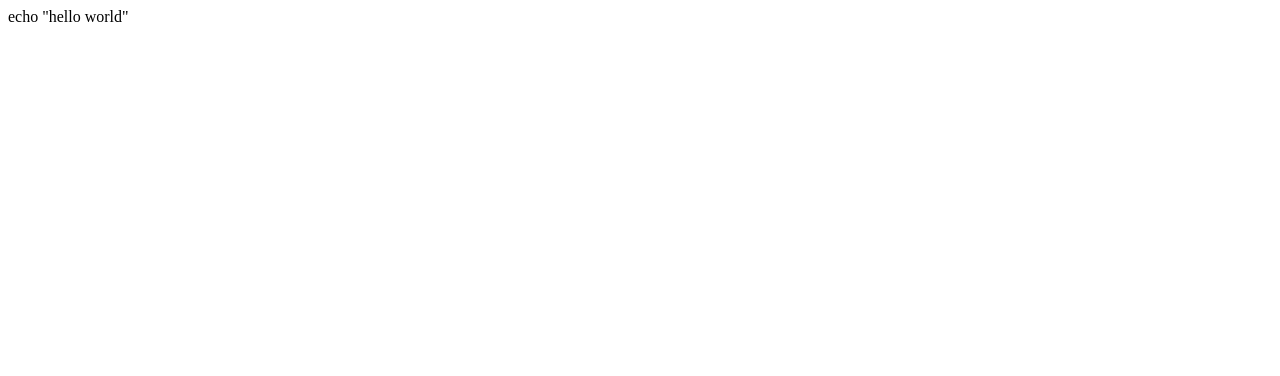
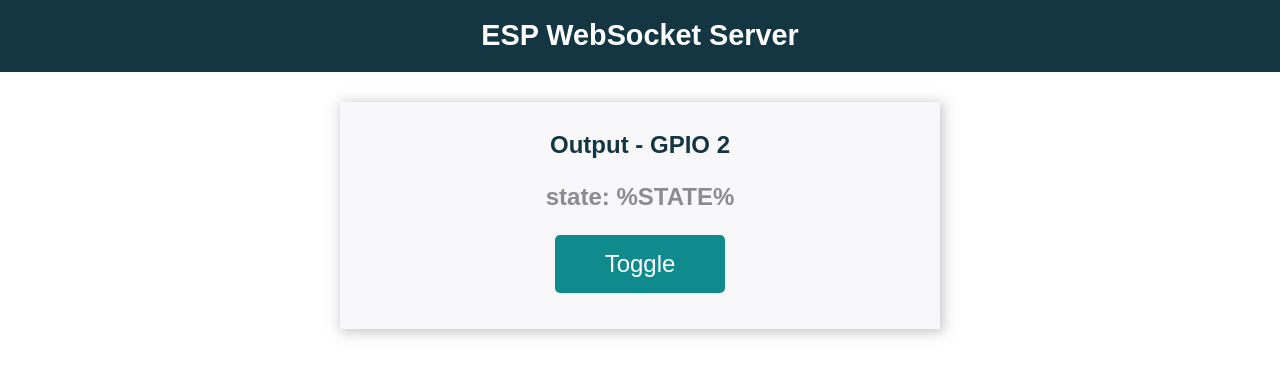
Before and after one commit to Envy-Gt/CS-workshop2, a plain HTML site: page index.html in a window 1280 px wide. Drawn offline with Linux system fonts and the light colour scheme.

Commit message:
Update index.html

```diff
--- a/index.html
+++ b/index.html
@@ -1,12 +1,124 @@
-<!DOCTYPE html>
-<html lang="en">
+<!DOCTYPE HTML>
+<html>
 <head>
-    <meta charset="UTF-8">
-    <meta name="viewport" content="width=device-width, initial-scale=1.0">
-    <title>Document</title>
+  <title>ESP Web Server</title>
+  <meta name="viewport" content="width=device-width, initial-scale=1">
+  <link rel="icon" href="data:,">
+  <style>
+  html {
+    font-family: Arial, Helvetica, sans-serif;
+    text-align: center;
+  }
+  h1 {
+    font-size: 1.8rem;
+    color: white;
+  }
+  h2{
+    font-size: 1.5rem;
+    font-weight: bold;
+    color: #143642;
+  }
+  .topnav {
+    overflow: hidden;
+    background-color: #143642;
+  }
+  body {
+    margin: 0;
+  }
+  .content {
+    padding: 30px;
+    max-width: 600px;
+    margin: 0 auto;
+  }
+  .card {
+    background-color: #F8F7F9;;
+    box-shadow: 2px 2px 12px 1px rgba(140,140,140,.5);
+    padding-top:10px;
+    padding-bottom:20px;
+  }
+  .button {
+    padding: 15px 50px;
+    font-size: 24px;
+    text-align: center;
+    outline: none;
+    color: #fff;
+    background-color: #0f8b8d;
+    border: none;
+    border-radius: 5px;
+    -webkit-touch-callout: none;
+    -webkit-user-select: none;
+    -khtml-user-select: none;
+    -moz-user-select: none;
+    -ms-user-select: none;
+    user-select: none;
+    -webkit-tap-highlight-color: rgba(0,0,0,0);
+   }
+   .button:active {
+     background-color: #0f8b8d;
+     box-shadow: 2 2px #CDCDCD;
+     transform: translateY(2px);
+   }
+   .state {
+     font-size: 1.5rem;
+     color:#8c8c8c;
+     font-weight: bold;
+   }
+  </style>
+<title>ESP Web Server</title>
+<meta name="viewport" content="width=device-width, initial-scale=1">
+<link rel="icon" href="data:,">
 </head>
 <body>
-    echo "hello world"
+  <div class="topnav">
+    <h1>ESP WebSocket Server</h1>
+  </div>
+  <div class="content">
+    <div class="card">
+      <h2>Output - GPIO 2</h2>
+      <p class="state">state: <span id="state">%STATE%</span></p>
+      <p><button id="button" class="button">Toggle</button></p>
+    </div>
+  </div>
+<script>
+  var gateway = `ws://${window.location.hostname}/ws`;
+  var websocket;
+  function initWebSocket() {
+    console.log('Trying to open a WebSocket connection...');
+    websocket = new WebSocket(gateway);
+    websocket.onopen    = onOpen;
+    websocket.onclose   = onClose;
+    websocket.onmessage = onMessage; // <-- add this line
+  }
+  function onOpen(event) {
+    console.log('Connection opened');
+  }
 
+  function onClose(event) {
+    console.log('Connection closed');
+    setTimeout(initWebSocket, 2000);
+  }
+  function onMessage(event) {
+    var state;
+    if (event.data == "1"){
+      state = "ON";
+    }
+    else{
+      state = "OFF";
+    }
+    document.getElementById('state').innerHTML = state;
+  }
+  window.addEventListener('load', onLoad);
+  function onLoad(event) {
+    initWebSocket();
+    initButton();
+  }
+
+  function initButton() {
+    document.getElementById('button').addEventListener('click', toggle);
+  }
+  function toggle(){
+    websocket.send('toggle');
+  }
+</script>
 </body>
 </html>
```
